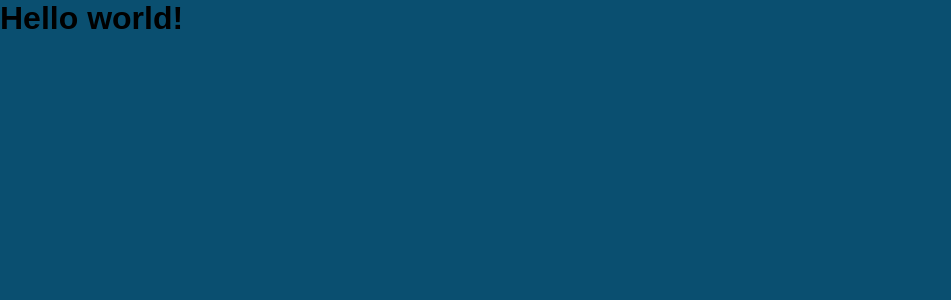
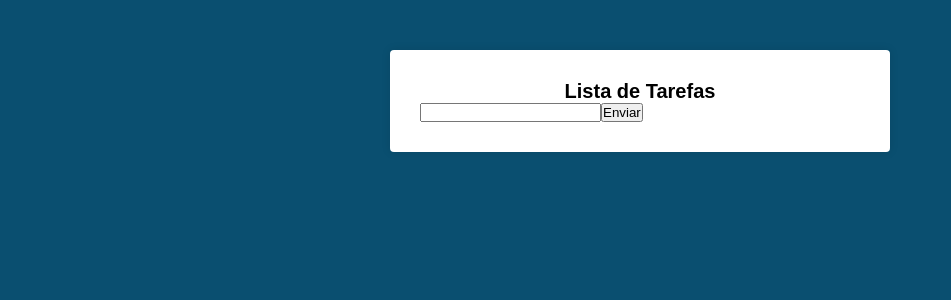
Before and after one commit to ivnocrypto/REACT_lista_tarefas, a React (Create React App) app: page / in a window 1280 px wide. Shown: the top 300 px of the page, without its empty margins (0-951 px from the left). Built offline with nearby package versions, Linux system fonts and the light colour scheme.

Commit message:
componentes

```diff
--- a/src/App.js
+++ b/src/App.js
@@ -1,6 +1,8 @@
 import React from "react";
+import Main from "./components/Main";
+
 import "./App.css";
 
 export default function App() {
-  return <h1> Hello world! </h1>;
+  return <Main />;
 }
--- /dev/null
+++ b/src/components/Main.css
@@ -0,0 +1,13 @@
+.main {
+  background: #fff;
+  padding: 30px;
+  margin: 50px auto;
+  max-width: 500px;
+  border-radius: 4px;
+  box-shadow: 0 0 10px rgba(0, 0, 0, 0.1);
+}
+
+.main h1 {
+  font-size: 20px;
+  text-align: center;
+}
--- /dev/null
+++ b/src/components/Main.js
@@ -0,0 +1,30 @@
+import React, { Component } from "react";
+
+import "./Main.css";
+
+export default class Main extends Component {
+  state = {
+    novaTarefa: "",
+  };
+
+  handleChange = (e) => {
+    this.setState({
+      novaTarefa: e.target.value,
+    });
+  };
+
+  render() {
+    const { novaTarefa } = this.state;
+
+    return (
+      <div className="main">
+        <h1>Lista de Tarefas</h1>
+
+        <form action="#">
+          <input onChange={this.handleChange} type="text" />
+          <button type="submit">Enviar</button>
+        </form>
+      </div>
+    );
+  }
+}
```
Also changed, not shown: .eslintrc.js, 1 other file (tests, documents, lock files or other folders).
